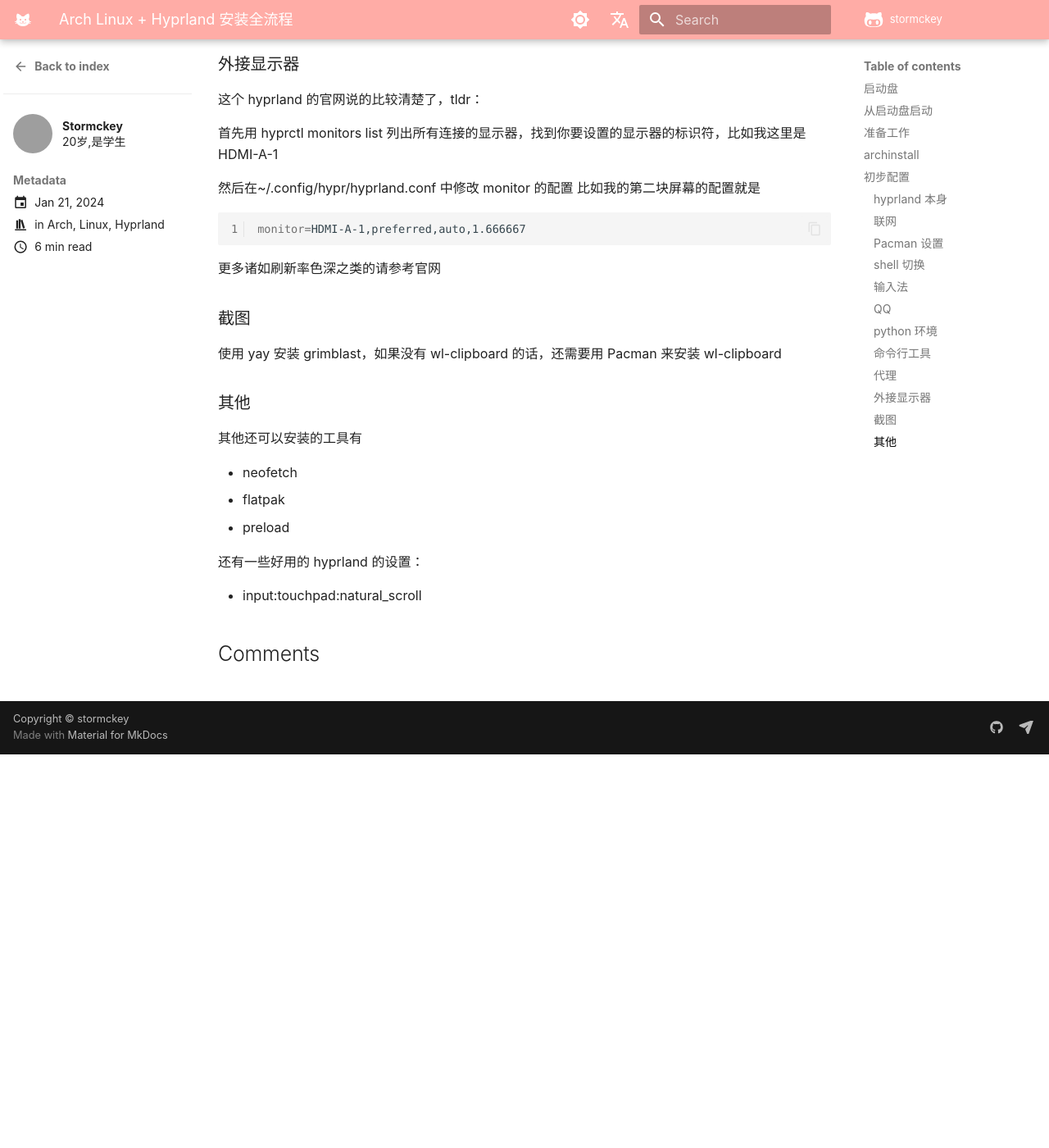
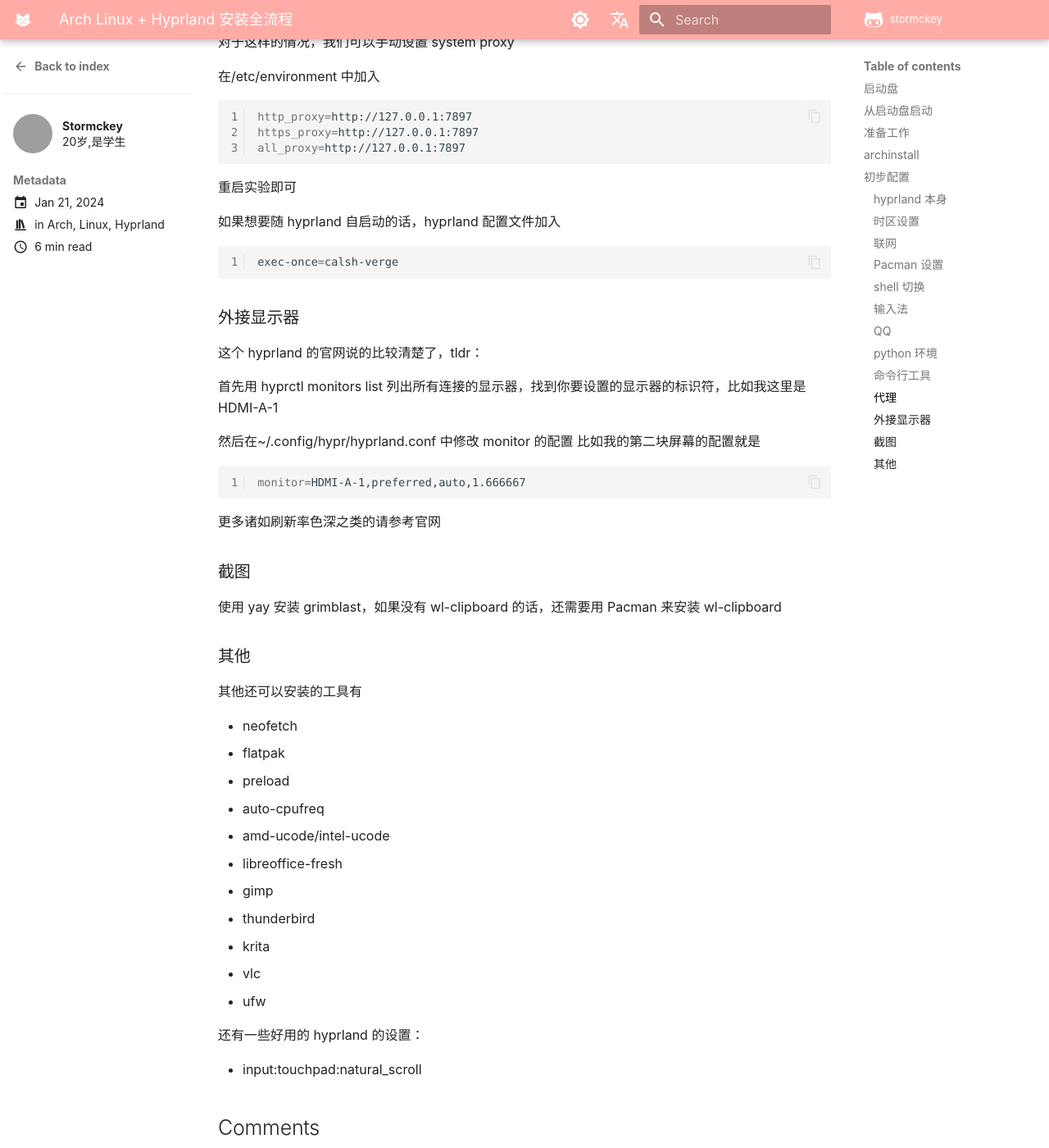
Before and after one commit to stormckey/stormckey.github.io, an MkDocs documentation site: the page built from docs/blog/posts/arch_linux_procedure.md, in a window 1280 px wide and 1400 px high, scrolled down 7036 px. Shown: the whole window at 82% size. Built offline with MkDocs 1.6.1 and Material for MkDocs 9.7.7, drawn with Linux system fonts in a browser that asks for light colours; some web fonts are replaced; comment, search, counter and statistics services are not loaded; a style sheet for code colours, icons or effects is not loaded; before the commit the page ends 7956 px from its top, so only the background shows below that; some of the changed text lies outside the part shown; grey boxes are pictures that could not be loaded.

Commit message:
add some info into arch procedure

````diff
--- a/docs/blog/posts/arch_linux_procedure.md
+++ b/docs/blog/posts/arch_linux_procedure.md
@@ -113,6 +113,10 @@
 
 把 monitor 的最后一个 auto（缩放倍数）改成 1，退出
 
+### 时区设置
+
+如果安装的时候忘了选时区，请参考这篇 [:octicons-link-16:博客](https://blog.csdn.net/chuiqingdian1964/article/details/101049514)
+
 ### 联网
 
 不推荐继续使用 iwctl，因为我用了以后连不上并且它搜不到热点，如果要用的话要记得先用 systemctl start iwd 开启 daemon
@@ -219,6 +223,9 @@
     对我而言此处会有一个 DBus call error，或者是三个，但其实不用管，虽然有这个 error 但是输入法还是照样可以使用的，我两次重装系统就是因为无法去掉这个 error ，还以为输入法就跑不了了，重装是为了从 nvidia 的专有驱动换到开源驱动看看能不能解决问题，答案是不能😇
 
 启动 fcitx5-configtool，去掉 only show current languages,滑到底双击 pinyin，apply
+
+!!! bug
+    如果启动 fcitx5-configtool 的过程中出现 Could not find the Qt platform plugin 的问题，请安装 qt5-wayland
 
 不出意外此时 ctrl+space 就可以切换到输入法了，虽然看起来全是乱码，我们还需要中文环境
 
@@ -322,6 +329,11 @@
 
 重启实验即可
 
+如果想要随 hyprland 自启动的话，hyprland 配置文件加入
+
+```bash
+exec-once=calsh-verge
+```
 ### 外接显示器
 
 这个 hyprland 的官网说的比较清楚了，tldr：
@@ -347,6 +359,14 @@
 - neofetch
 - flatpak
 - preload
+- auto-cpufreq
+- amd-ucode/intel-ucode
+- libreoffice-fresh
+- gimp
+- thunderbird
+- krita
+- vlc
+- ufw
 
 还有一些好用的 hyprland 的设置：
 
````
Also changed, not shown: other parts of docs/blog/posts/arch_linux_procedure.md (+1 -1 lines), docs/blog/posts/linux_config.md (+5 -0 lines).
